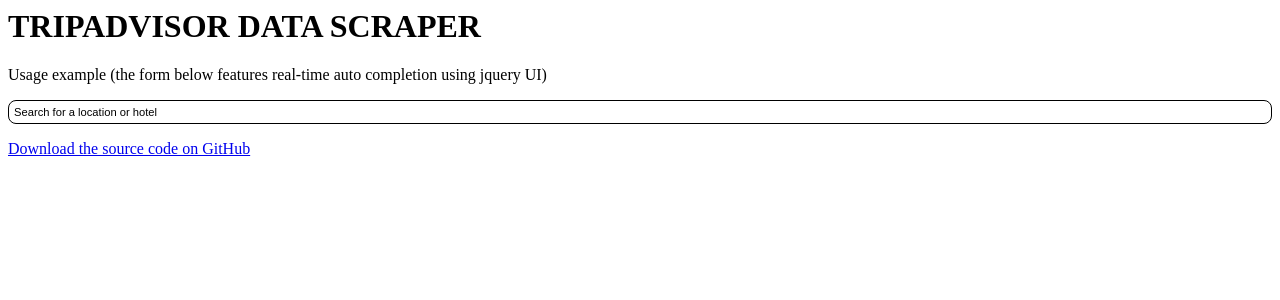
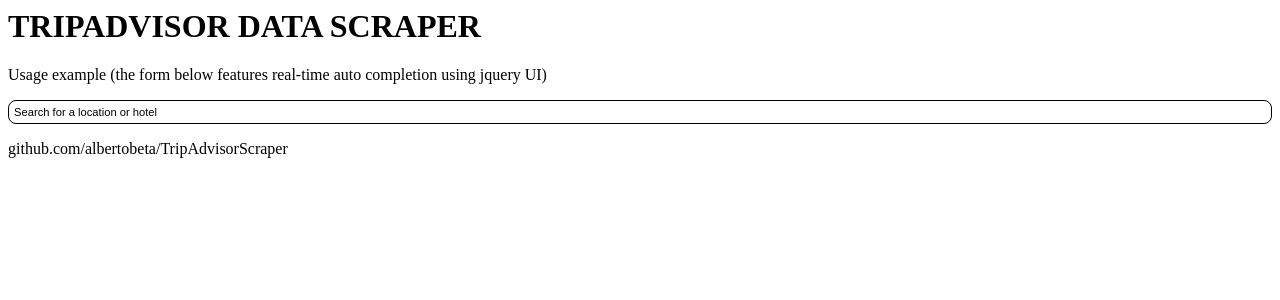
Before and after one commit to albertobeta/TripAdvisorScraper, a PHP site: page / in a window 1280 px wide. Shown: the top 300 px of the page. Run offline with PHP 8.4, Linux system fonts and the light colour scheme; some libraries are stand-ins or nearby versions.

Commit message:
added url to example

```diff
--- a/example/index.php
+++ b/example/index.php
@@ -90,7 +90,7 @@
 		</form>
 		</div>
 
-		<p><a href="https://github.com/albertobeta/TripAdvisorScraper">Download the source code on GitHub</a></p>
+		<p>github.com/albertobeta/TripAdvisorScraper</p>
 
 	</body>
 </html>
```
